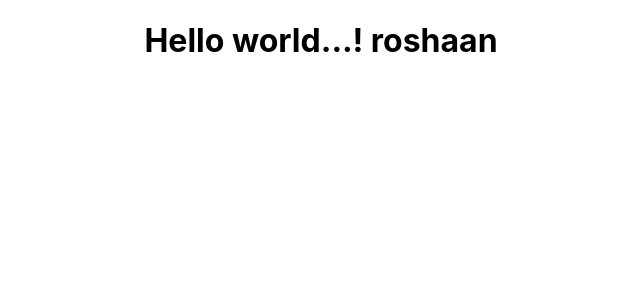
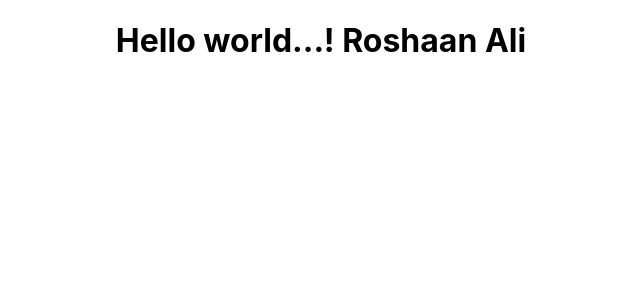
Before and after one commit to RoshaanAli/bootcamp-react-app, a React (Create React App) app: page / in a window 1280 px wide. Shown: the top 300 px of the page, without its empty margins (319-959 px from the left). Built offline with nearby package versions, Linux system fonts and the light colour scheme.

Commit message:
updated with full name app,js

```diff
--- a/src/App.js
+++ b/src/App.js
@@ -5,7 +5,7 @@ import './App.css';
 function App() {
   return (
     <div className="App">
-     <h1>Hello world...! roshaan</h1>
+     <h1>Hello world...! Roshaan Ali</h1>
     </div>
   );
 }
```
